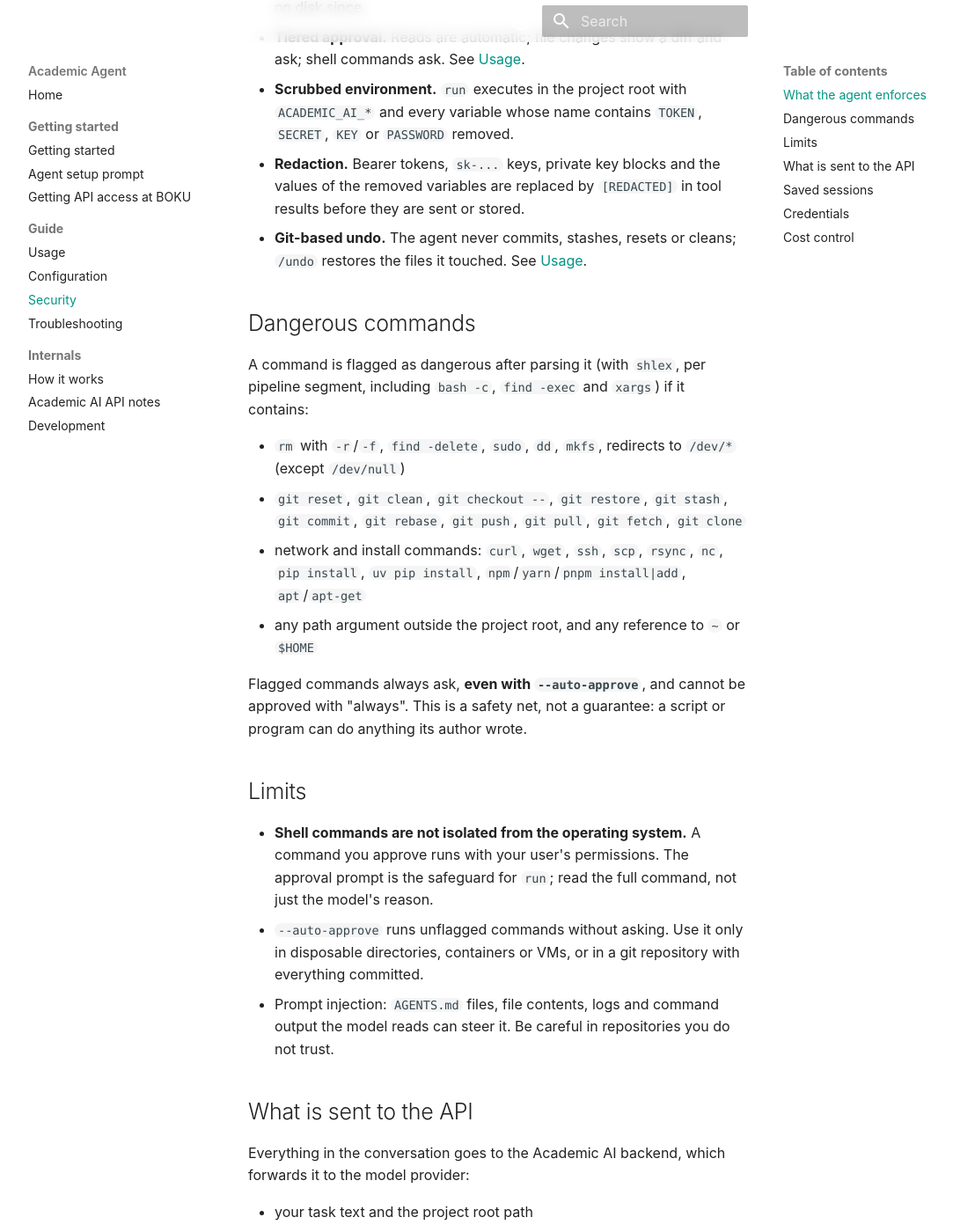
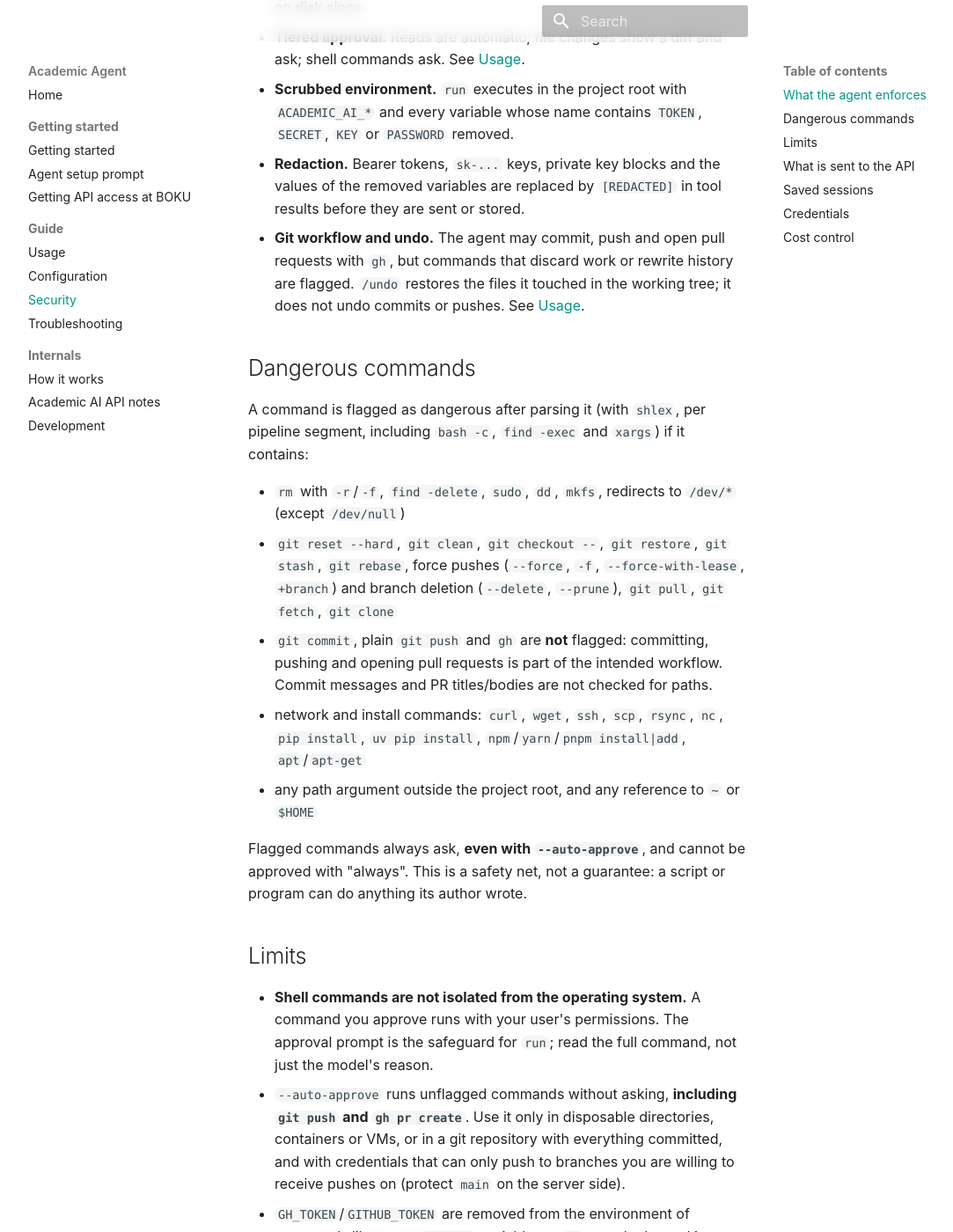
Before and after one commit to inwe-boku/academic_agent, an MkDocs documentation site: the page built from docs/security.md, in a window 1280 px wide and 1400 px high, scrolled down 574 px. Shown: the whole window at 88% size, without its empty margins (74-1157 px from the left). Built offline with MkDocs 1.6.1 and Material for MkDocs 9.7.7, drawn with Linux system fonts in a browser that asks for light colours; comment, search, counter and statistics services are not loaded; some of the changed text lies outside the part shown.

Commit message:
Allow agents to commit, push and open pull requests
git commit, plain git push and gh are no longer flagged as dangerous.
Force pushes, branch deletion via push, reset --hard, clean, checkout --,
restore, stash and rebase stay flagged. Commit messages and PR
titles/bodies are exempt from the path checks. System prompt, docs and
spec updated; /undo is documented as working-tree only.

Co-Authored-By: Claude Opus 5.5 <noreply@anthropic.com>
Claude-Session: https://claude.ai/code/session_0185JjohGobpdsMgyR8h32QK

```diff
--- a/docs/security.md
+++ b/docs/security.md
@@ -21,8 +21,10 @@ Treat it with the same care as running a script you did not write.
 - **Redaction.** Bearer tokens, `sk-...` keys, private key blocks and the values
   of the removed variables are replaced by `[REDACTED]` in tool results before
   they are sent or stored.
-- **Git-based undo.** The agent never commits, stashes, resets or cleans; `/undo`
-  restores the files it touched. See [Usage](usage.md#undo-with-git).
+- **Git workflow and undo.** The agent may commit, push and open pull requests
+  with `gh`, but commands that discard work or rewrite history are flagged.
+  `/undo` restores the files it touched in the working tree; it does not undo
+  commits or pushes. See [Usage](usage.md#undo-with-git).
 
 ## Dangerous commands
 
@@ -31,8 +33,13 @@ segment, including `bash -c`, `find -exec` and `xargs`) if it contains:
 
 - `rm` with `-r`/`-f`, `find -delete`, `sudo`, `dd`, `mkfs`, redirects to
   `/dev/*` (except `/dev/null`)
-- `git reset`, `git clean`, `git checkout -- `, `git restore`, `git stash`,
-  `git commit`, `git rebase`, `git push`, `git pull`, `git fetch`, `git clone`
+- `git reset --hard`, `git clean`, `git checkout -- `, `git restore`,
+  `git stash`, `git rebase`, force pushes (`--force`, `-f`,
+  `--force-with-lease`, `+branch`) and branch deletion (`--delete`, `--prune`),
+  `git pull`, `git fetch`, `git clone`
+- `git commit`, plain `git push` and `gh` are **not** flagged: committing,
+  pushing and opening pull requests is part of the intended workflow. Commit
+  messages and PR titles/bodies are not checked for paths.
 - network and install commands: `curl`, `wget`, `ssh`, `scp`, `rsync`, `nc`,
   `pip install`, `uv pip install`, `npm`/`yarn`/`pnpm install|add`,
   `apt`/`apt-get`
@@ -48,9 +55,14 @@ program can do anything its author wrote.
 - **Shell commands are not isolated from the operating system.** A command you
   approve runs with your user's permissions. The approval prompt is the
   safeguard for `run`; read the full command, not just the model's reason.
-- `--auto-approve` runs unflagged commands without asking. Use it only in
-  disposable directories, containers or VMs, or in a git repository with
-  everything committed.
+- `--auto-approve` runs unflagged commands without asking, **including
+  `git push` and `gh pr create`**. Use it only in disposable directories,
+  containers or VMs, or in a git repository with everything committed, and with
+  credentials that can only push to branches you are willing to receive pushes
+  on (protect `main` on the server side).
+- `GH_TOKEN`/`GITHUB_TOKEN` are removed from the environment of commands like
+  every `*TOKEN*` variable, so `gh` must be logged in through `gh auth login`
+  (keyring or config file). `SSH_AUTH_SOCK` is kept, so SSH pushes work.
 - Prompt injection: `AGENTS.md` files, file contents, logs and command output
   the model reads can steer it. Be careful in repositories you do not trust.
 
```
Also changed, not shown: README.md (+3 -1 lines), docs/spec.md (+13 -7 lines), docs/usage.md (+9 -2 lines), 4 other files.
